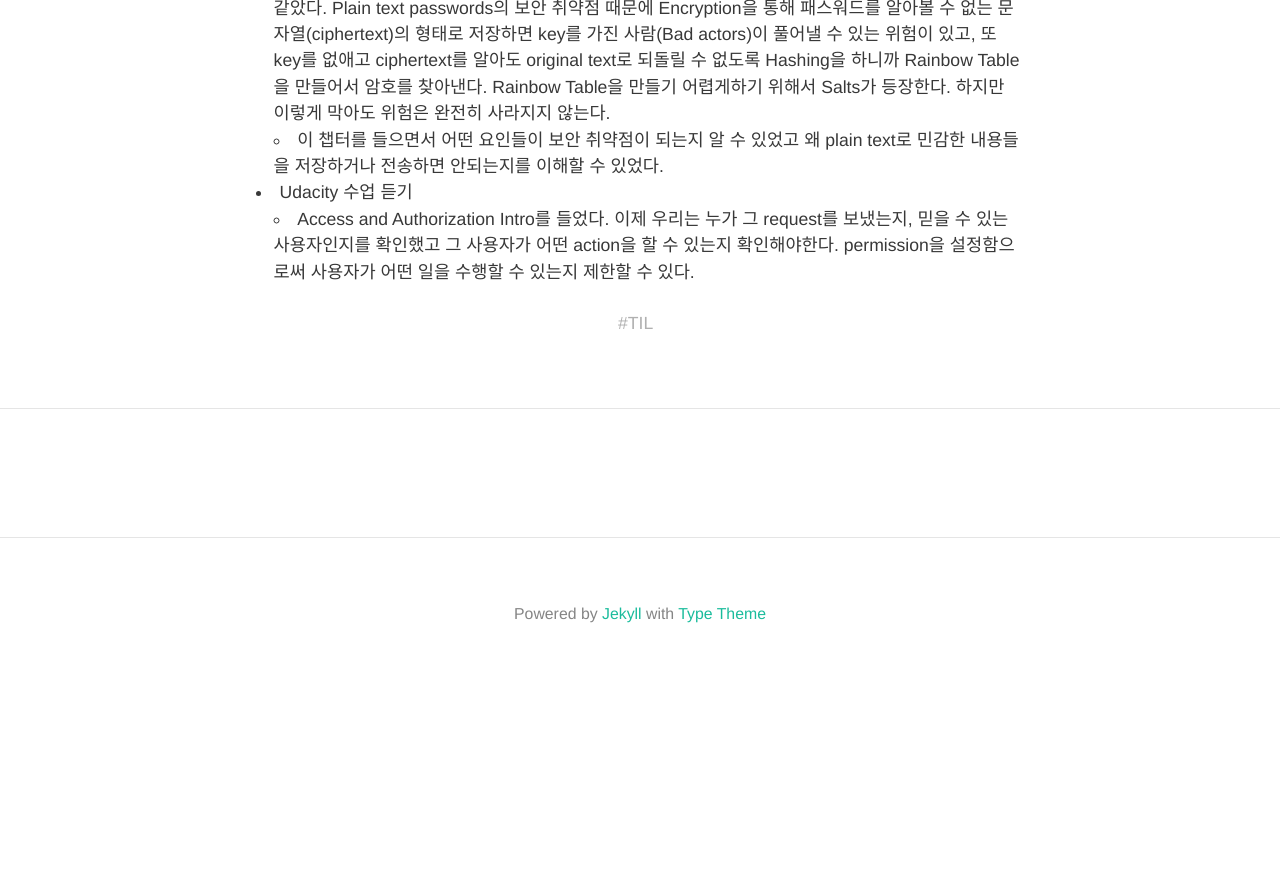
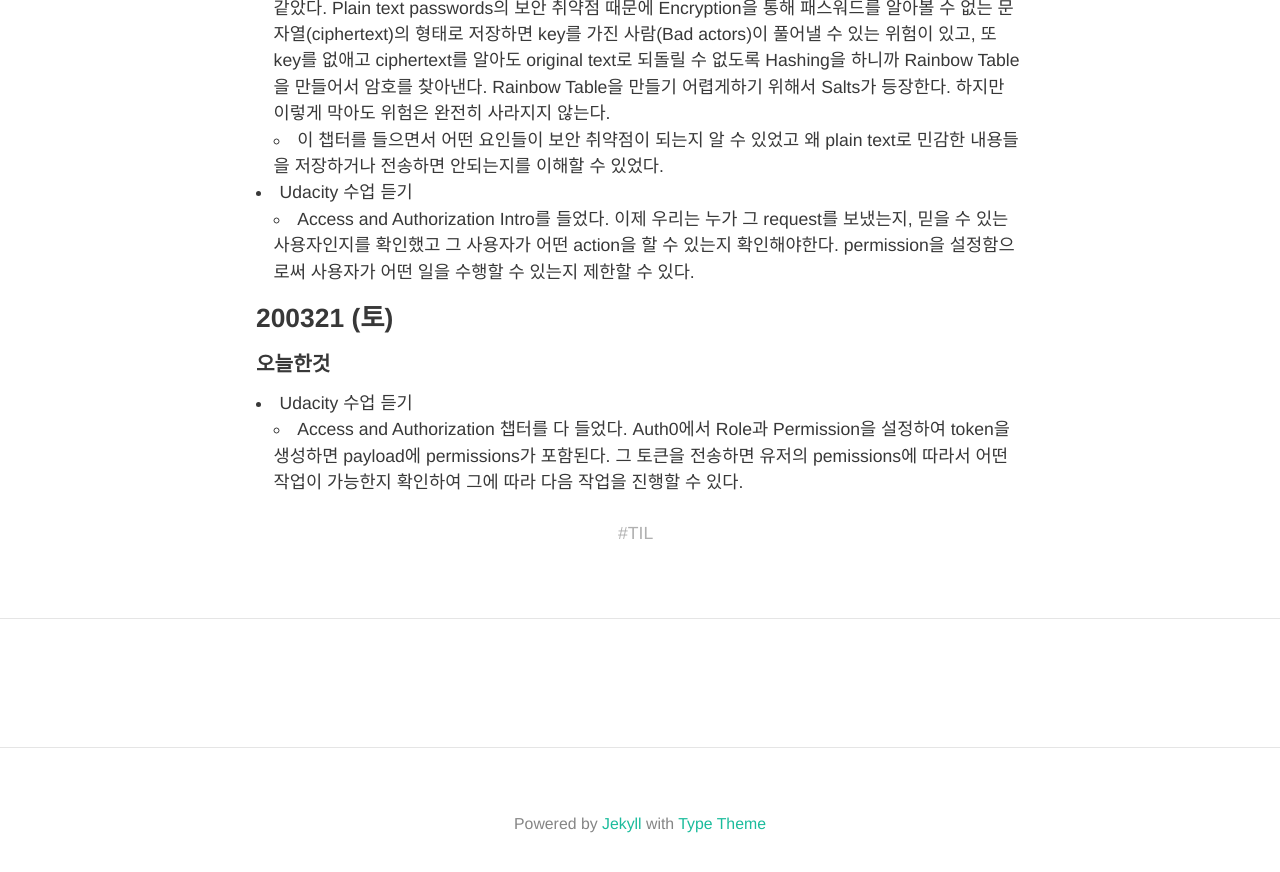
Before and after one commit to HyunlangBan/hyunlangban.github.io, a Jekyll site: the page built from _posts/TIL/2020-03-17-week-til.md, in a window 1280 px wide and 900 px high, scrolled down 2273 px. Shown: the top 872 px of the window. Built offline with Jekyll 4.4.1, drawn with Linux system fonts in a browser that asks for light colours; nearby versions of some CDN libraries; some web fonts are replaced; comment, search, counter and statistics services are not loaded; before the commit the page ends 2962 px from its top, so only the background shows below that.

Commit message:
Add 200321 TIL

```diff
--- a/_posts/TIL/2020-03-17-week-til.md
+++ b/_posts/TIL/2020-03-17-week-til.md
@@ -51,3 +51,8 @@ Authentication에 대한 정리를 다 끝내서 기분이 좋았다. 또한 벨
   - 이 챕터를 들으면서 어떤 요인들이 보안 취약점이 되는지 알 수 있었고 왜 plain text로 민감한 내용들을 저장하거나 전송하면 안되는지를 이해할 수 있었다.
 - Udacity 수업 듣기
   - Access and Authorization Intro를 들었다. 이제 우리는 누가 그 request를 보냈는지, 믿을 수 있는 사용자인지를 확인했고 그 사용자가 어떤 action을 할 수 있는지 확인해야한다. permission을 설정함으로써 사용자가 어떤 일을 수행할 수 있는지 제한할 수 있다.
+
+### 200321 (토)
+#### 오늘한것
+- Udacity 수업 듣기
+  - Access and Authorization 챕터를 다 들었다. Auth0에서 Role과 Permission을 설정하여 token을 생성하면 payload에 permissions가 포함된다. 그 토큰을 전송하면 유저의 pemissions에 따라서 어떤 작업이 가능한지 확인하여 그에 따라 다음 작업을 진행할 수 있다.
```
